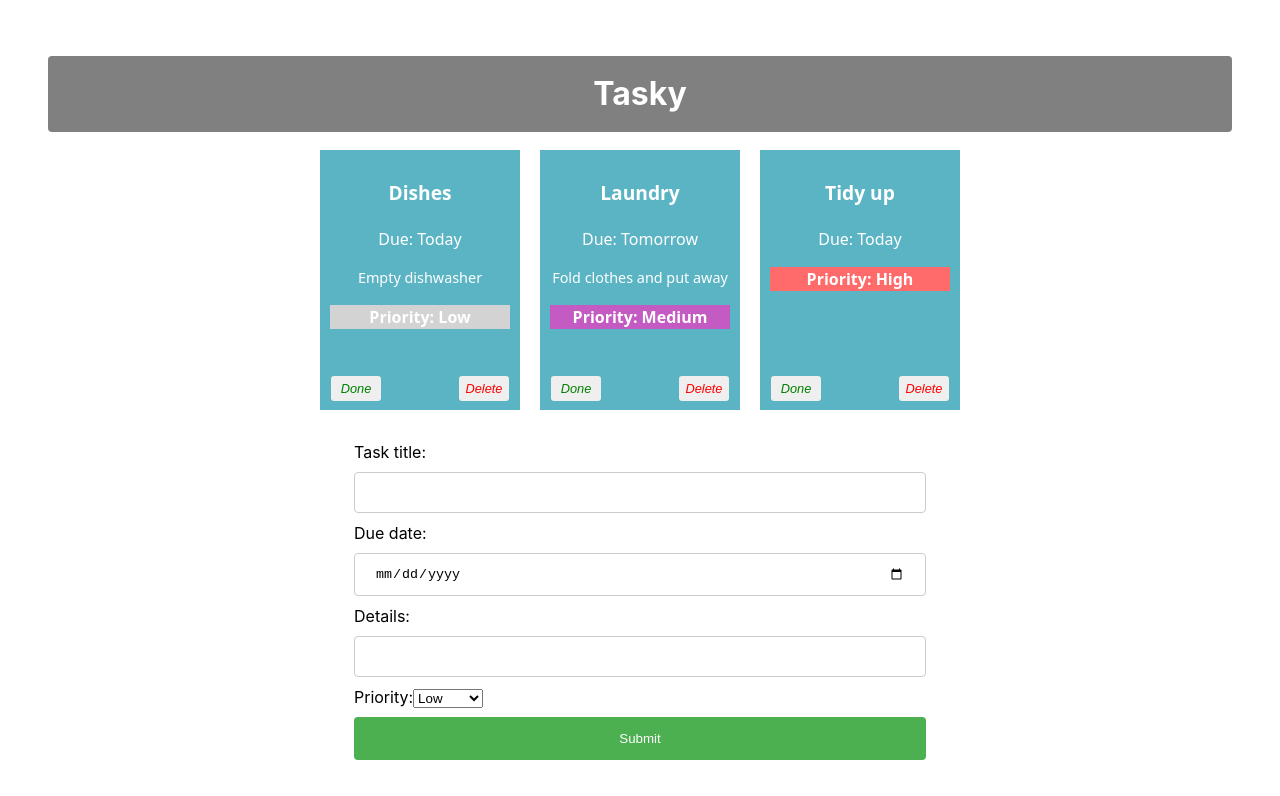
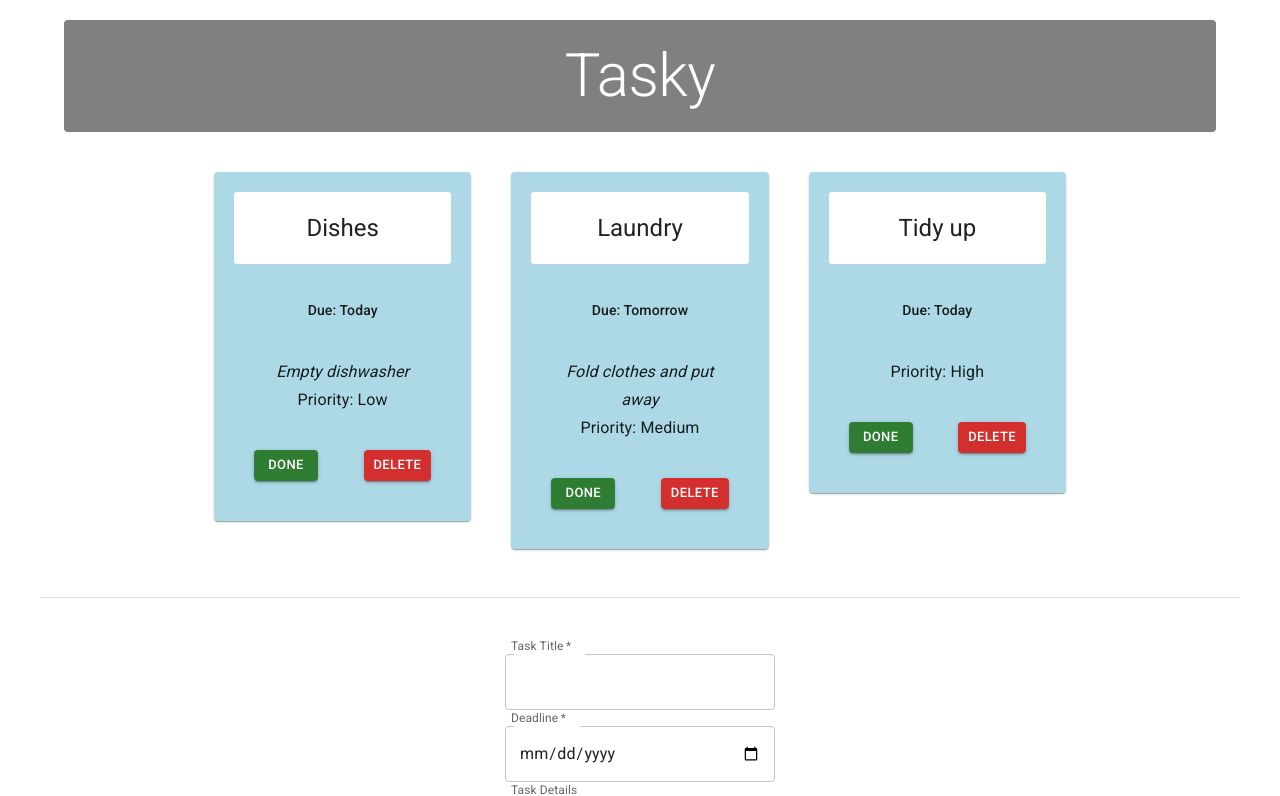
Before and after one commit to MaxBurke478/react-basics-lab, a React (Vite) app in the folder tasky/: page / in a window 1280 px wide. Shown: the top 796 px of the page. Built offline with nearby package versions, Linux system fonts and the light colour scheme.

Commit message:
Tasky Lab 3 Done

```diff
--- a/tasky/index.html
+++ b/tasky/index.html
@@ -5,6 +5,12 @@
     <link rel="icon" type="image/svg+xml" href="/favicon.svg" />
     <meta name="viewport" content="width=device-width, initial-scale=1.0" />
     <title>tasky</title>
+    <link rel="preconnect" href="https://fonts.googleapis.com" />
+<link rel="preconnect" href="https://fonts.gstatic.com" crossorigin />
+<link
+  rel="stylesheet"
+  href="https://fonts.googleapis.com/css2?family=Roboto:wght@300;400;500;700&display=swap"
+/>
   </head>
   <body>
     <div id="root"></div>
--- a/tasky/package.json
+++ b/tasky/package.json
@@ -10,6 +10,10 @@
     "preview": "vite preview"
   },
   "dependencies": {
+    "@emotion/react": "^11.14.0",
+    "@emotion/styled": "^11.14.1",
+    "@mui/icons-material": "^9.4.0",
+    "@mui/material": "^9.4.0",
     "react": "^19.2.8",
     "react-dom": "^19.2.8",
     "uuid": "^14.0.2"
--- a/tasky/src/App.css
+++ b/tasky/src/App.css
@@ -4,96 +4,10 @@
   font-weight: 400;
 }
 
-h1 {
-  text-align: center;
-  background-color: grey;
-  color: white;
-  padding: 14px 20px;
-  margin: 8px 0;
-  border: none;
-  border-radius: 4px;
-}
 
-div {
-  padding: 20px;
-}
-.container{
-  text-align: center;
-}
-.card {
-  display: inline-block;
-  vertical-align: top;
-  font-family: system-ui;
-  background: #5bb4c4;
-  color: white;
-  text-align: center;
-  width: 180px;
-  height: 240px;
-  margin: 10px;
-  padding: 10px;
-  position: relative;
-}
-.title {
-  font-weight: bold;
-  font-size: 1.2em;
-}
-.description {
-  font-size: 0.9em;
-  margin-top: 10px;
-}
+
+.
 .priority {
   font-weight: bold;
   font-size: 1em;
 }
-button {
-  border: none;
-  border-radius: 3px;
-  font-style: italic;
-  font-size: 0.8em;
-  margin: 4px 6px;
-  width: 50px;
-  height: 25px;
-}
-
-.doneButton {
-  position: absolute;
-  bottom: 5px;
-  left: 5px;
-  color: green;
-}
-.deleteButton {
-  position: absolute;
-  bottom: 5px;
-  right: 5px;
-  color: red;
-}
-input[type=text], input[type=date] {
-  width: 100%;
-  padding: 12px 20px;
-  margin: 8px 0;
-  display: inline-block;
-  border: 1px solid #ccc;
-  border-radius: 4px;
-  box-sizing: border-box;
-}
-
-input[type=submit] {
-  width: 100%;
-  background-color: #4CAF50;
-  color: white;
-  padding: 14px 20px;
-  margin: 8px 0;
-  border: none;
-  border-radius: 4px;
-  cursor: pointer;
-}
-
-input[type=submit]:hover {
-  background-color: #45a049;
-}
-
-form {
-  text-align: left;
-  width: 50%;
-  margin: auto;
-}
--- a/tasky/src/App.jsx
+++ b/tasky/src/App.jsx
@@ -3,6 +3,9 @@
 import React, { useState } from 'react';
 import AddTaskForm from './components/Form';
 import { v4 as uuidv4 } from 'uuid';
+import Typography from '@mui/material/Typography';
+import Container from '@mui/material/Container';
+import Grid from '@mui/material/Grid';
 
 
 
@@ -79,21 +82,73 @@
 
   return (
     <div className="container">
-      <h1>Tasky</h1>
+      {/* App Header */}
+<Container component="main">
+  <Typography
+    component="h1"
+    variant="h2"
+    align="center"
+    gutterBottom
+    sx={{
+      backgroundColor: 'gray',
+      textAlign: 'center',
+      color: 'white',
+      padding: '20px',
+      margin: '20px 0 40px 0',
+      borderRadius: '4px'
+    }}
+  >
+    Tasky
+  </Typography>
+</Container>
+{/* End App Header */}
+
+  {/* Task Card Grid */}
+<Container maxWidth="md" component="main">
+    <Grid
+      container
+      spacing={5}
+      sx={{
+        justifyContent: "center"
+      }}
+    >
     {taskState.tasks.map((task, index) => (
       <Task
         title={task.title}
         description={task.description}
         deadline={task.deadline}
+        done={task.done}
         key={task.id}
         priority={task.priority}
-      done={task.done}
         markDone={() => doneHandler(index)}
-      deleteTask = {() => deleteHandler(index)}
-
+        deleteTask={() => deleteHandler(index)}
       />
     ))}
-    <AddTaskForm submit={formSubmitHandler} change={formChangeHandler} />
+  </Grid>
+</Container>
+{/* End Task Card Grid */}
+
+
+    {/* Footer - Add Task Form */}
+<Container
+  component="footer"
+  sx={{
+    borderTop: (theme) => `1px solid ${theme.palette.divider}`,
+    my: 6,
+    py: 6,
+  }}
+>
+  <Grid container sx={{
+    justifyContent: "center"
+  }}>
+    <AddTaskForm
+      submit={formSubmitHandler}
+      change={formChangeHandler}
+    />
+  </Grid>
+</Container>
+{/* End Footer */}
+
 
     </div>
   );
--- a/tasky/src/components/Form.jsx
+++ b/tasky/src/components/Form.jsx
@@ -1,36 +1,71 @@
+import Box from '@mui/material/Box';
+import TextField from '@mui/material/TextField';
+import Button from '@mui/material/Button';
+
+
+
+
+
 const AddTaskForm = (props) => {
 
   return (
-    <div>
-        <form onSubmit={props.submit}>
+<Box
+  component="form"
+  sx={{
+    '& .MuiOutlinedInput-root': { m: 1, width: '30ch' },
+  }}
+  onSubmit={props.submit}
+>
+  <div>
+    <TextField
+      required
+      id="outlined-required"
+      name="title"
+      label="Task Title"
+      slotProps={{ inputLabel: { shrink: true } }}
+      onChange={(event) => props.change(event)}
+    />
+  </div>
 
-        <label>
-            Task title:
-            <input type="text" name="title" required onChange={(event) => props.change(event)}
- />
-        </label>
-        <br />
-        <label>
-            Due date:
-            <input type="date" name="deadline" required onChange={(event) => props.change(event)} />
-        </label>
-        <br />
-        <label>
-            Details:
-            <input type="text" name="description" onChange={(event) => props.change(event)} />
-        </label>
-        <br />
-        <label>
-            Priority:
-           <select name="priority" id="priority" onChange={(event) => props.change(event)}>
-              <option value="Low">Low</option>
-              <option value="Medium">Medium</option>
-              <option value="High">High</option>
-            </select>
-        </label>
-        <input type="submit" value="Submit" />
-        </form>
-    </div>
+  <div>
+    <TextField
+      required
+      name="deadline"
+      label="Deadline"
+      slotProps={{ inputLabel: { shrink: true } }}
+      type="date"
+      onChange={(event) => props.change(event)}
+    />
+  </div>
+
+  <div>
+    <TextField
+      name="description"
+      id="outlined-multiline-static"
+      label="Task Details"
+      slotProps={{ inputLabel: { shrink: true } }}
+      multiline
+      rows={4}
+      onChange={(event) => props.change(event)}
+    />
+  </div>
+
+  <div>
+    <Button
+      type="submit"
+      variant="contained"
+      color="primary"
+      sx={{
+        m: 1,
+        p: 1,
+        width: '95%'
+      }}
+    >
+      Add Task
+    </Button>
+  </div>
+</Box>
+
   )
 };
 
--- a/tasky/src/components/Task.jsx
+++ b/tasky/src/components/Task.jsx
@@ -1,4 +1,106 @@
+import Box from '@mui/material/Box';
+import Button from '@mui/material/Button';
+import Card from '@mui/material/Card';
+import CardActions from '@mui/material/CardActions';
+import CardContent from '@mui/material/CardContent';
+import CardHeader from '@mui/material/CardHeader';
+import Grid from '@mui/material/Grid';
+import Typography from '@mui/material/Typography';
+
+
+
+
+
 const Task = (props) => {
+
+
+
+return <Grid
+  key={props.id}
+  size={{ xs: 12, md: 4 }}
+>
+  <Card
+    sx={{
+      backgroundColor: props.done ? 'lightgrey' : 'lightblue',
+      padding: '20px'
+    }}
+  >
+    <CardHeader
+      title={props.title}
+      sx={{
+        backgroundColor: 'white',
+        borderRadius: '3px',
+        padding: '20px',
+        textAlign: 'center'
+      }}
+    />
+
+    <CardContent>
+      <Box
+        sx={{
+          display: 'flex',
+          justifyContent: 'center',
+          alignItems: 'baseline',
+          mb: 2,
+          padding: '20px'
+        }}
+      >
+        <Typography
+          component="p"
+          variant="subtitle2"
+          color="text.primary"
+        >
+          Due: {props.deadline}
+        </Typography>
+      </Box>
+
+      <Typography
+        component="p"
+        variant="subtitle1"
+        align="center"
+        sx={{ fontStyle: 'italic' }}
+      >
+        {props.description}
+      </Typography>
+
+            <Typography
+        component="p"
+        variant="subtitle1"
+        align="center"
+      >
+       Priority: {props.priority}
+      </Typography>
+    </CardContent>
+
+    <CardActions
+      sx={{
+        justifyContent: 'space-between',
+        padding: '20px'
+      }}
+    >
+      <Button
+        variant="contained"
+        size="small"
+        color="success"
+        onClick={props.markDone}
+      >
+        Done
+      </Button>
+
+      <Button
+        variant="contained"
+        size="small"
+        color="error"
+        onClick={props.deleteTask}
+      >
+        Delete
+      </Button>
+    </CardActions>
+  </Card>
+</Grid>
+
+
+
 
     return (
           <div className="card" style={{backgroundColor: props.done ? 'lightgrey' : '#5bb4c4'}}>
```
Also changed, not shown: 1 other file (tests, documents, lock files or other folders). Lines whose indentation alone changed are shown as unchanged.
